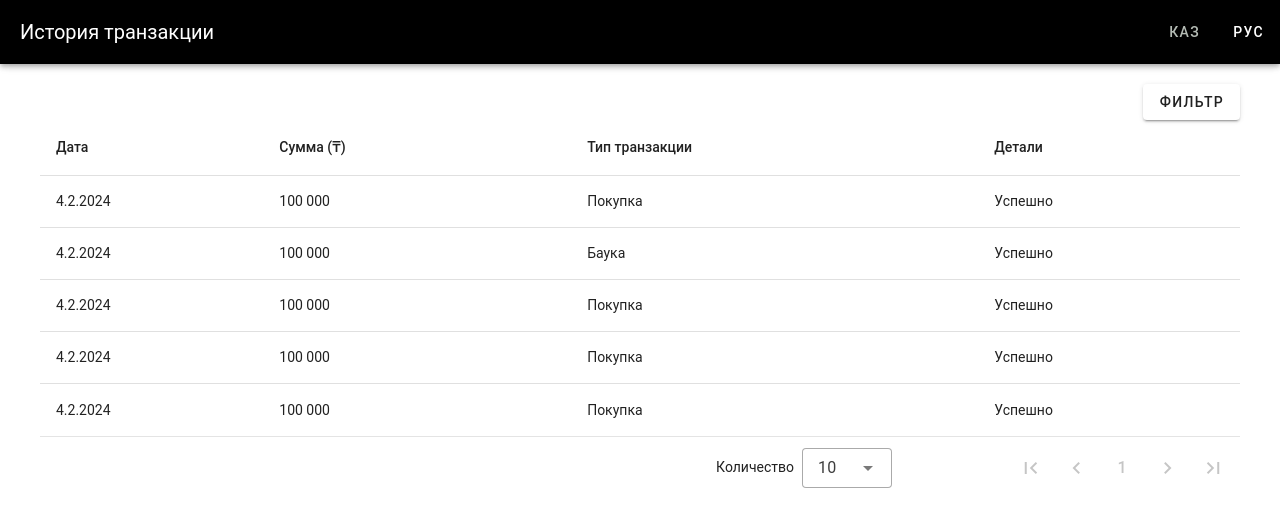
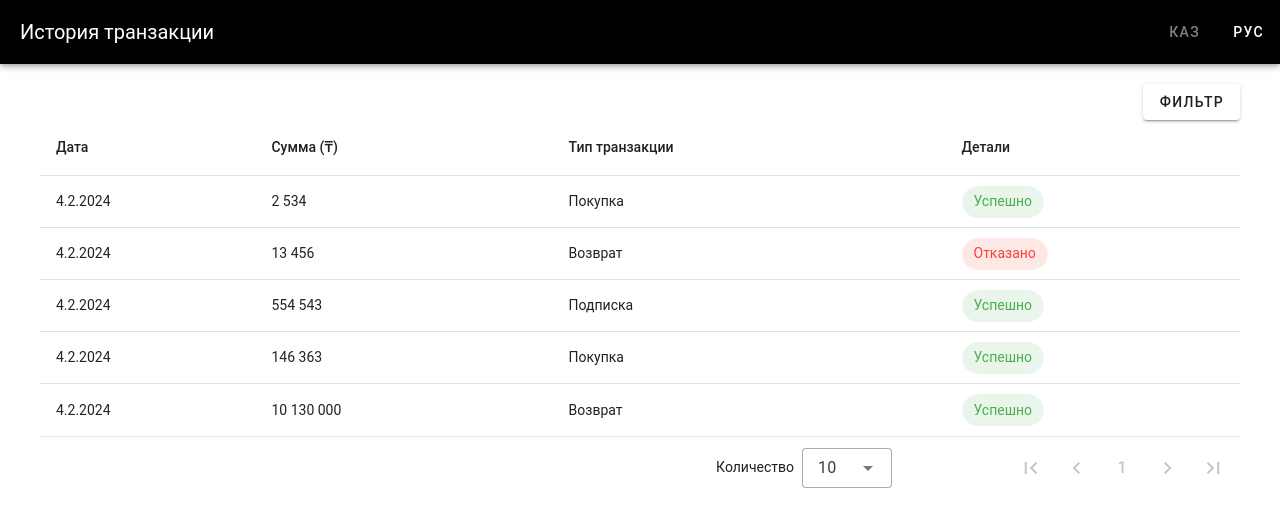
Before and after one commit to lewis2101/onevision, a Vue app: page /ru in a window 1280 px wide. Shown: the top 526 px of the page. Built offline with nearby package versions, Linux system fonts and the light colour scheme.

Commit message:
first commit

```diff
--- a/src/components/base-table.vue
+++ b/src/components/base-table.vue
@@ -7,14 +7,45 @@
         :items-per-page-options="perPageOptions"
         :items="items"
         :headers="headers"
-      @click:row="onRowClick"
     >
+      <template #item="{ item }">
+        <tr class="hoverable" @click="onRowClick(item.id)">
+          <td>{{ item.date }}</td>
+          <td>{{ item.sum }}</td>
+          <td>{{ item.type }}</td>
+          <td>
+            <v-chip :color="getColor(item.details)">
+              {{ item.details }}
+            </v-chip>
+          </td>
+        </tr>
+      </template>
     </v-data-table>
+    <v-dialog
+        v-model="modal"
+        width="auto"
+    >
+      <v-card
+          max-width="400"
+          title="Транзакция"
+      >
+        <template #text>
+          {{ currentId }}
+        </template>
+        <template v-slot:actions>
+          <v-btn
+              class="ms-auto"
+              text="Ok"
+              @click="modal = false"
+          ></v-btn>
+        </template>
+      </v-card>
+    </v-dialog>
   </div>
 </template>
 
 <script setup lang="ts">
-import {computed} from "vue";
+import {computed, ref} from "vue";
 
 const props = defineProps<{
   items: Array<Record<string, string>>,
@@ -23,13 +54,19 @@ const props = defineProps<{
 
 const perPageOptions = computed(() => {
   const options = [10]
-  if(props.items.length > 20) options.push(20)
-  if(props.items.length > 30) options.push(30)
+  if (props.items.length > 20) options.push(20)
+  if (props.items.length > 30) options.push(30)
   return options
 })
 
-const onRowClick = (_, data) => {
-  console.log('Clicked on row:', data.item.id);
+const modal = ref(false)
+const currentId = ref<null | string>(null)
+
+const getColor = (status: 'Успешно' | 'Отказано') => status === 'Успешно' ? 'green' : 'red'
+
+const onRowClick = (id: string) => {
+  currentId.value = id
+  modal.value = true
   // Handle row click event here
 }
 
@@ -41,4 +78,8 @@ const onRowClick = (_, data) => {
   max-width: 1200px;
   width: 100%;
 }
+.hoverable:hover {
+  background: var(--hover);
+  cursor: pointer;
+}
 </style>
--- a/src/components/locale.vue
+++ b/src/components/locale.vue
@@ -31,7 +31,7 @@ const changeLocale = (lang: 'ru' | 'kk') => setLocale(lang)
 <style lang="scss" scoped>
 
 .disabled {
-  color: #B4BBB4;
+  color: gray;
 }
 
 </style>
--- a/src/main.ts
+++ b/src/main.ts
@@ -1,3 +1,4 @@
+import '@/style.css'
 import { registerPlugins } from '@/plugins'
 import App from './App.vue'
 import { createApp } from 'vue'
--- /dev/null
+++ b/src/style.css
@@ -0,0 +1,3 @@
+:root {
+    --hover: rgba(0, 0, 0, 0.075);
+}
--- a/src/views/Main.vue
+++ b/src/views/Main.vue
@@ -89,36 +89,36 @@ const headers = computed(() => (
 const items = [
   {
     date: formatDate(new Date()),
-    sum: formatSum('100000'),
+    sum: formatSum('2534'),
     type: 'Покупка',
     details: 'Успешно',
     id: Date.now()
   },
   {
     date: formatDate(new Date()),
-    sum: formatSum('100000'),
-    type: 'Баука',
+    sum: formatSum('13456'),
+    type: 'Возврат',
+    details: 'Отказано',
+    id: Date.now()
+  },
+  {
+    date: formatDate(new Date()),
+    sum: formatSum('554543'),
+    type: 'Подписка',
     details: 'Успешно',
     id: Date.now()
   },
   {
     date: formatDate(new Date()),
-    sum: formatSum('100000'),
+    sum: formatSum('146363'),
     type: 'Покупка',
     details: 'Успешно',
     id: Date.now()
   },
   {
     date: formatDate(new Date()),
-    sum: formatSum('100000'),
-    type: 'Покупка',
-    details: 'Успешно',
-    id: Date.now()
-  },
-  {
-    date: formatDate(new Date()),
-    sum: formatSum('100000'),
-    type: 'Покупка',
+    sum: formatSum('10130000'),
+    type: 'Возврат',
     details: 'Успешно',
     id: Date.now()
   },
```
Lines whose indentation alone changed are shown as unchanged.
